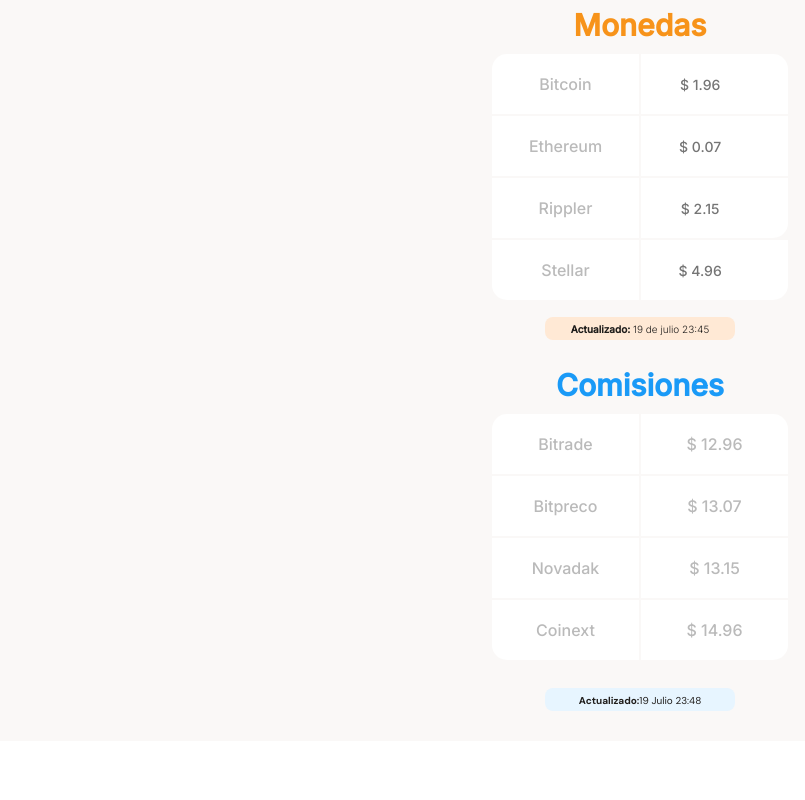
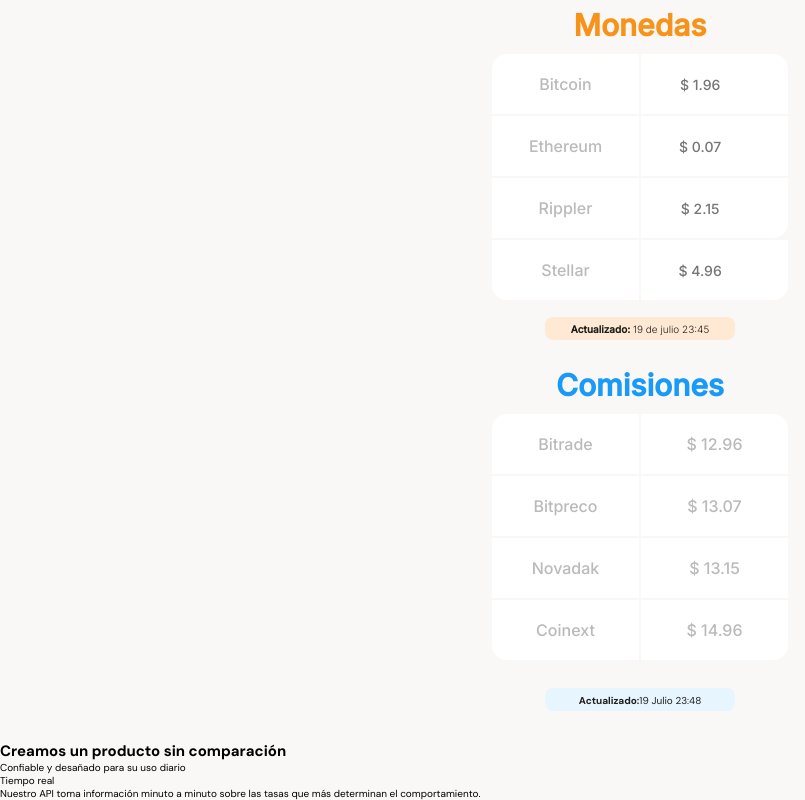
Before and after one commit to jeancarlos0109/Mobile-First-Jeanweb, a plain HTML site: page index.html in a window 1280 px wide. Shown: the part 774-1574 px from the top of the page, without its empty margins (0-805 px from the left). Before the commit the page ends 1515 px from the top, so only its background shows below. Drawn offline with Linux system fonts and the light colour scheme.

Commit message:
agregamos el html de nuestro segundo section

```diff
--- a/index.html
+++ b/index.html
@@ -81,7 +81,19 @@
                 </div>
             </section>
         </section>
-        <section></section>
+        <section class="main-product-detail">
+            <span class="product-detail--batata-logo"></span>
+            <div class="product-detail--title">
+                <h2>Creamos un producto sin comparación</h2>
+                <p>Confiable y desañado para su uso diario</p>
+            </div>
+            <section class="product-cards--container">
+                <article class="product-detail--card"></article>
+                <span class="clock"></span>
+                <p class="product--card-title">Tiempo real</p>
+                <p class="product--card-body">Nuestro API toma información minuto a minuto sobre las tasas que más determinan el comportamiento.</p>
+            </section>
+        </section>
         <section></section>
         <section></section>
     </main>
```
